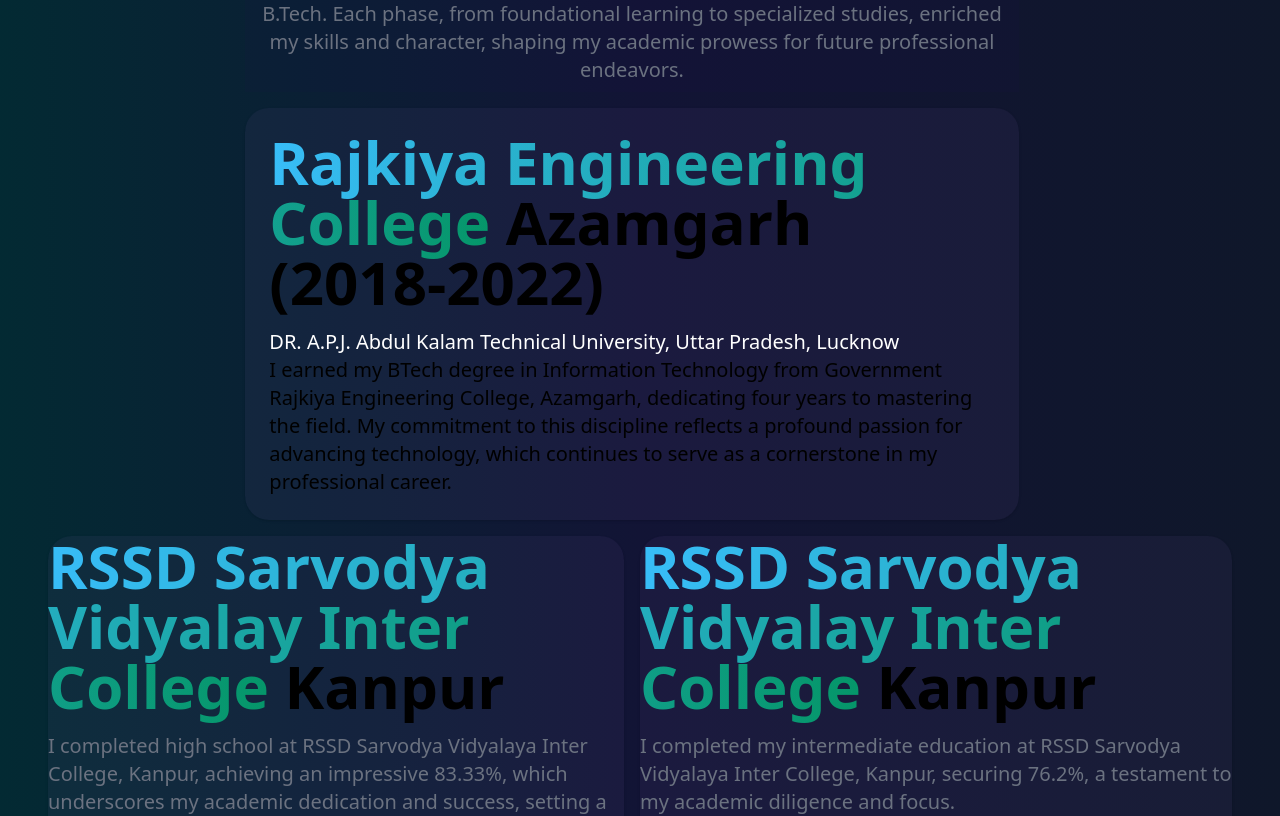
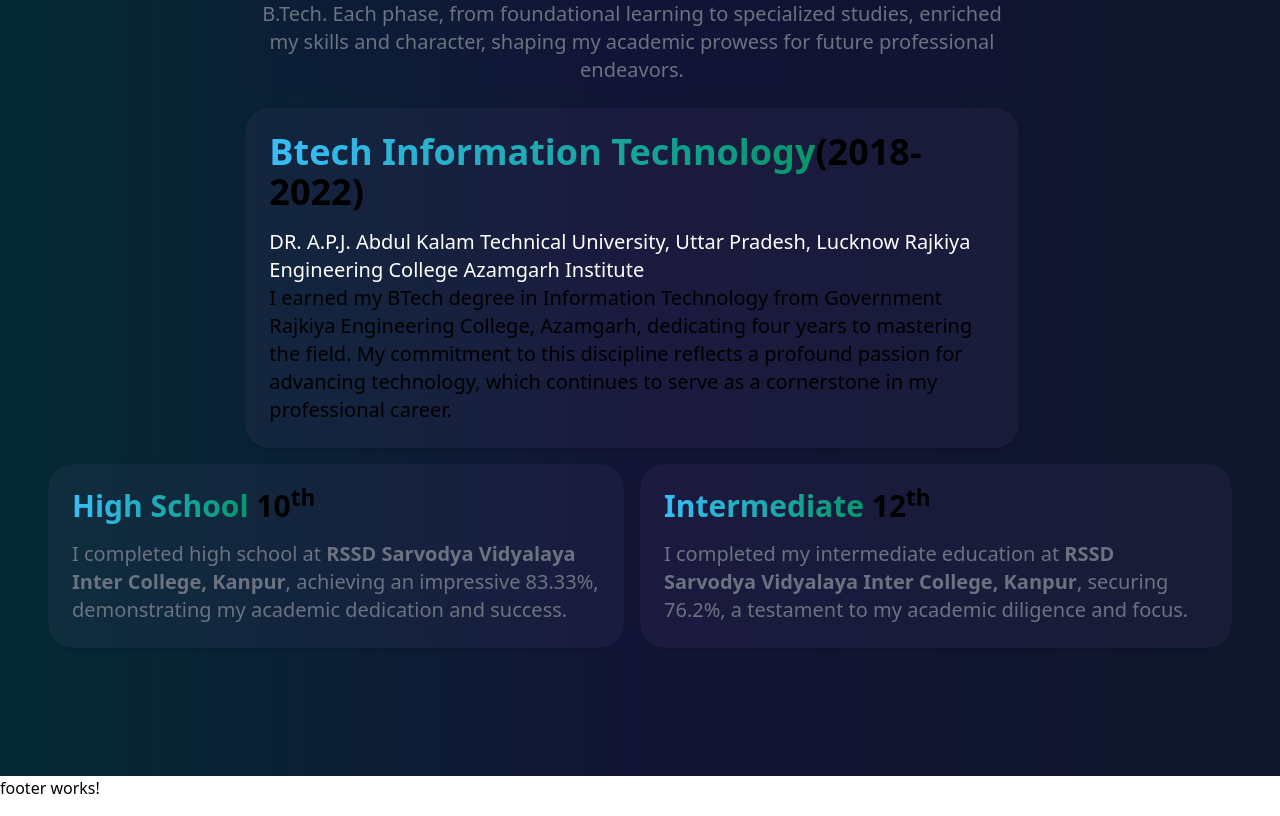
Before and after one commit to theprabhuofficial/myPortfolio, an Angular app: page / in a window 1280 px wide. Shown: the part 883-1699 px from the top of the page. Built offline with nearby package versions, Linux system fonts and the light colour scheme.

Commit message:
update education content

```diff
--- a/src/app/components/education/education.component.html
+++ b/src/app/components/education/education.component.html
@@ -15,12 +15,13 @@ In 16 years, I progressed from primary through high school, intermediate, to B.T
     </div>
 
     <!-- College description div -->
-    <div class="col-start-2 col-span-4 bg-purple-400 bg-opacity-5 rounded-3xl shadow p-6 hover:bg-violet-950">
-        <h1 class="mb-2 text-2xl font-extrabold  dark:text-white sm:mb-4 sm:text-3xl md:text-5xl lg:text-6xl">
-            <span class="text-transparent bg-clip-text bg-gradient-to-r from-sky-400 to-emerald-600">Rajkiya Engineering College</span> Azamgarh (2018-2022)
+    <div class="col-start-2 col-span-4 bg-purple-400 bg-opacity-5 rounded-3xl shadow p-6 hover:bg-violet-950 hover:border-2 hover:border-violet-500">
+        <h1 class="mb-2 text-2xl font-extrabold  dark:text-white sm:mb-4 sm:text-xl md:text-3xl lg:text-4xl">
+            <span class="text-transparent bg-clip-text bg-gradient-to-r from-sky-400 to-emerald-600">Btech Information Technology</span>(2018-2022)
         </h1>
         <p class="text-sm font-normal text-white sm:text-lg md:text-lg lg:text-xl ">
            DR. A.P.J. Abdul Kalam Technical University, Uttar Pradesh, Lucknow
+           Rajkiya Engineering College Azamgarh Institute
         </p>
         <p class="text-sm font-normal  sm:text-lg md:text-lg lg:text-xl dark:text-gray-400">
             I earned my BTech degree in Information Technology from Government Rajkiya Engineering College, Azamgarh, dedicating four years to mastering the field. My commitment to this discipline reflects a profound passion for advancing technology, which continues to serve as a cornerstone in my professional career.
@@ -29,22 +30,22 @@ In 16 years, I progressed from primary through high school, intermediate, to B.T
     </div>
 
   <!-- High School description div   -->
-    <div class="col-start-1 col-end-4 bg-purple-400 bg-opacity-5 rounded-3xl shadow">
-        <h1 class="mb-2 text-xl font-extrabold  dark:text-white sm:mb-4 sm:text-2xl md:text-3xl lg:text-5xl xl:text-6xl">
-            <span class="text-transparent bg-clip-text bg-gradient-to-r from-sky-400 to-emerald-600">RSSD Sarvodya Vidyalay Inter College</span> Kanpur
+    <div class="col-start-1 col-end-4 p-6 bg-purple-400 bg-opacity-5 rounded-3xl shadow hover:bg-violet-950 hover:border-2 hover:border-violet-500">
+        <h1 class="mb-2 text-2xl font-extrabold  dark:text-white sm:mb-4 sm:text-xl md:text-2xl lg:text-3xl">
+            <span class="text-transparent bg-clip-text bg-gradient-to-r from-sky-400 to-emerald-600">High School</span> 10<sup>th</sup>
         </h1>
         <p class="text-sm font-normal text-gray-500 sm:text-base md:text-lg lg:text-xl dark:text-gray-400">
-            I completed high school at RSSD Sarvodya Vidyalaya Inter College, Kanpur, achieving an impressive 83.33%, which underscores my academic dedication and success, setting a solid foundation for my future professional endeavors.
+            I completed high school at <strong>RSSD Sarvodya Vidyalaya Inter College, Kanpur</strong>, achieving an impressive 83.33%, demonstrating my academic dedication and success.
         </p>
     </div>
 
     <!--Intermediate description div   -->
-    <div class="col-end-8 col-span-4 bg-purple-400 bg-opacity-5 rounded-3xl shadow">
-        <h1 class="mb-2 text-2xl font-extrabold  dark:text-white sm:mb-4 sm:text-3xl md:text-5xl lg:text-6xl">
-            <span class="text-transparent bg-clip-text bg-gradient-to-r from-sky-400 to-emerald-600">RSSD Sarvodya Vidyalay Inter College</span> Kanpur
+    <div class="col-end-8 col-span-4 bg-purple-400 bg-opacity-5 rounded-3xl shadow p-6 hover:bg-violet-950 hover:border-2 hover:border-violet-500">
+        <h1 class="mb-2 text-2xl font-extrabold  dark:text-white sm:mb-4 sm:text-xl md:text-2xl lg:text-3xl">
+            <span class="text-transparent bg-clip-text bg-gradient-to-r from-sky-400 to-emerald-600">Intermediate</span> 12<sup>th</sup>
         </h1>
         <p class="text-sm font-normal text-gray-500 sm:text-lg lg:text-xl dark:text-gray-400">
-           I completed my intermediate education at RSSD Sarvodya Vidyalaya Inter College, Kanpur, securing 76.2%, a testament to my academic diligence and focus.
+           I completed my intermediate education at <strong>RSSD Sarvodya Vidyalaya Inter College, Kanpur</strong>, securing 76.2%, a testament to my academic diligence and focus.
         </p>
     </div>
 
```
